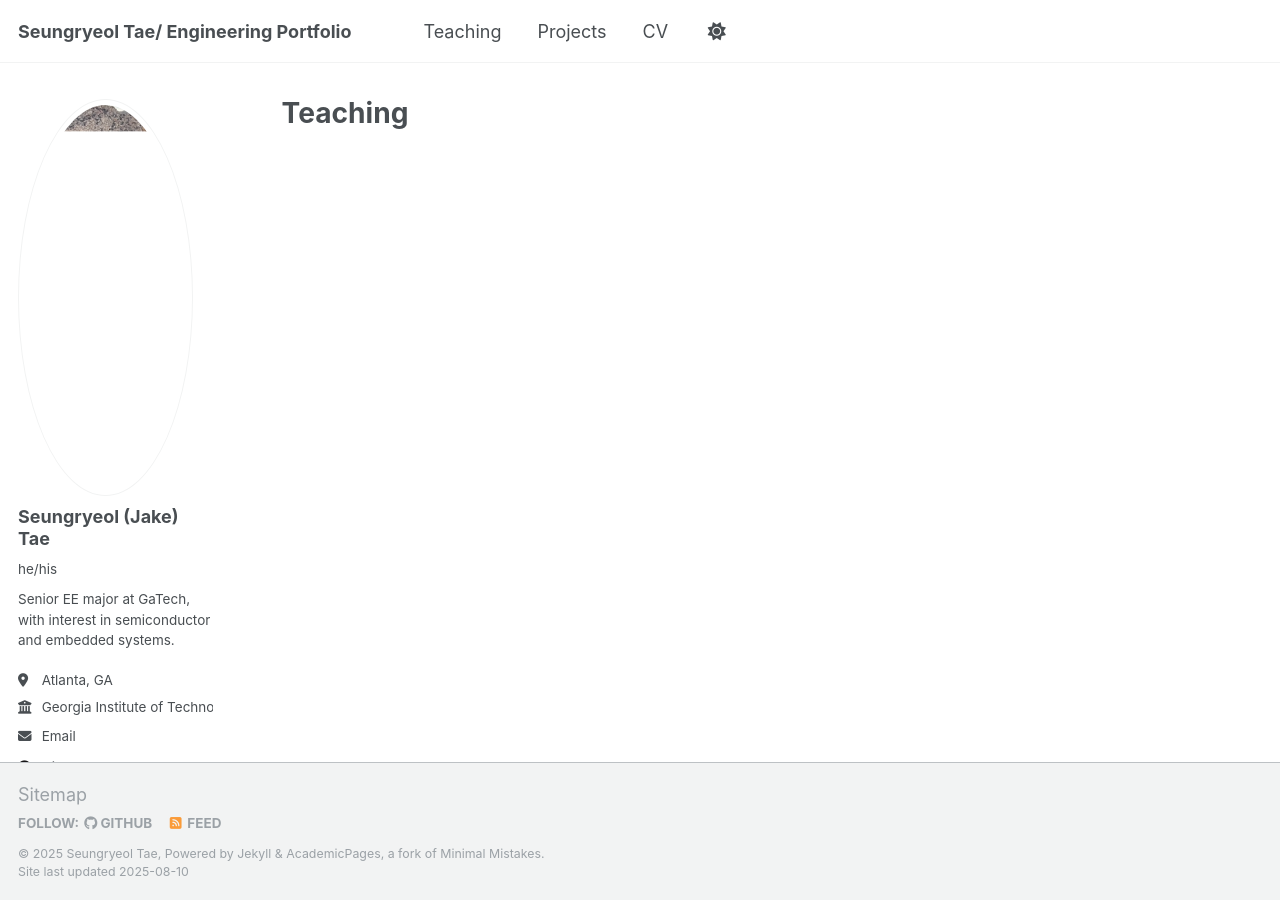
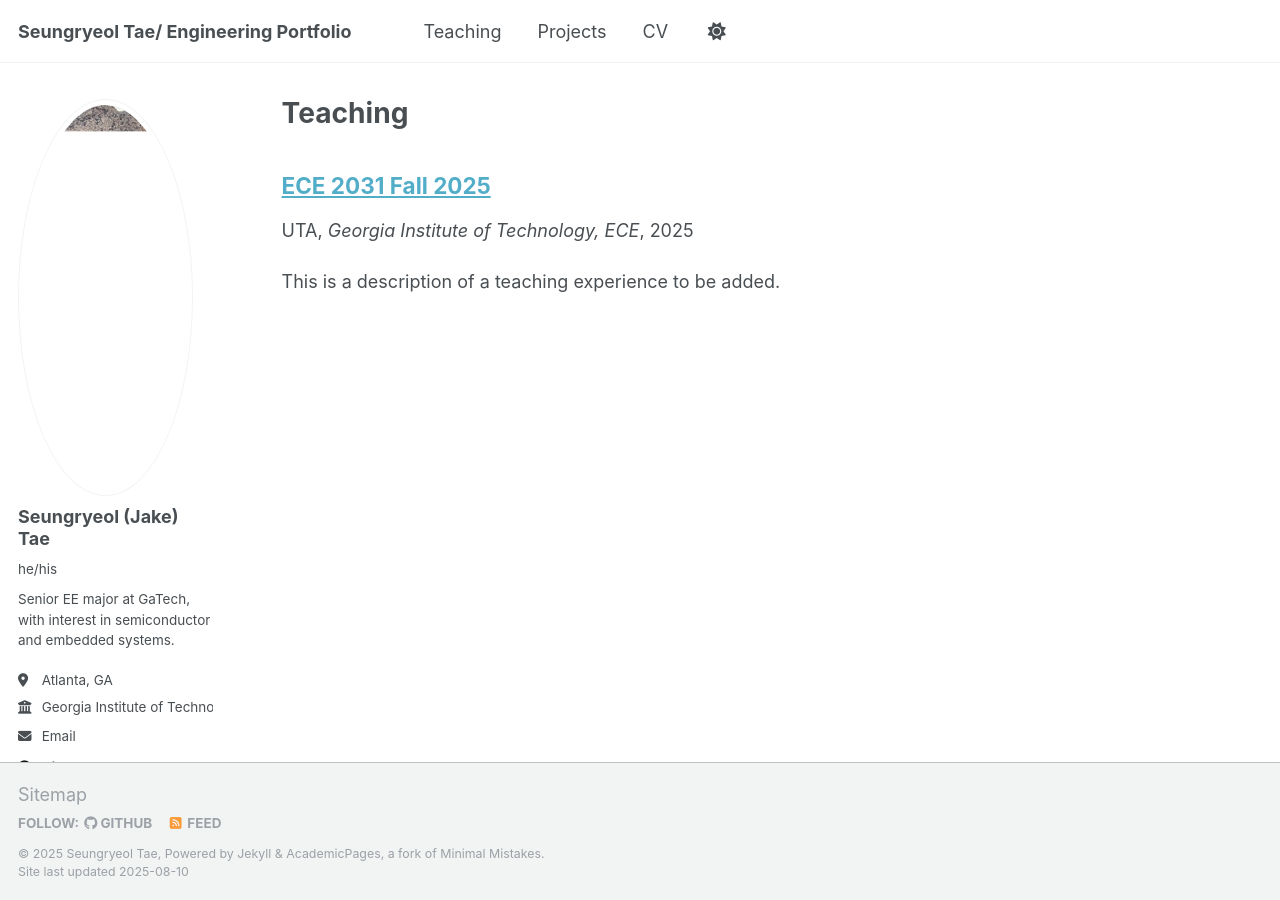
Before and after one commit to SR-Tae/stae6, a Jekyll site: the page built from _pages/teaching.html, in a window 1280 px wide. Built offline with Jekyll 4.4.1, drawn with Linux system fonts in a browser that asks for light colours; a script that is not in the unit is left out; a file with an impossible date is left out; part of the change alters nothing that is shown.

Commit message:
date change

```diff
--- a/_teaching/2025-fall-teaching-1.md
+++ b/_teaching/2025-fall-teaching-1.md
@@ -4,7 +4,7 @@ collection: teaching
 type: "UTA"
 permalink: /teaching/2025-fall-teaching-1
 venue: "Georgia Institute of Technology, ECE"
-date: 2025-Fall
+date: 2025-08-18
 location: "Atlanta, GA"
 ---
 
```
